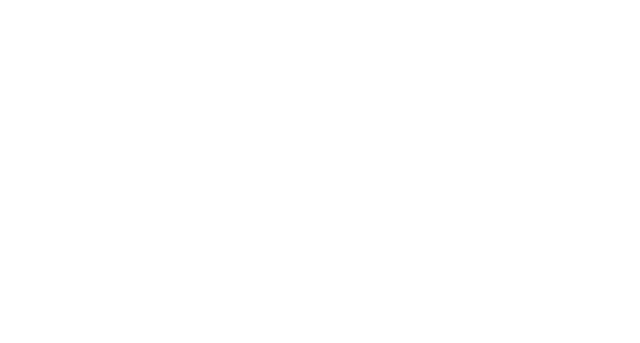
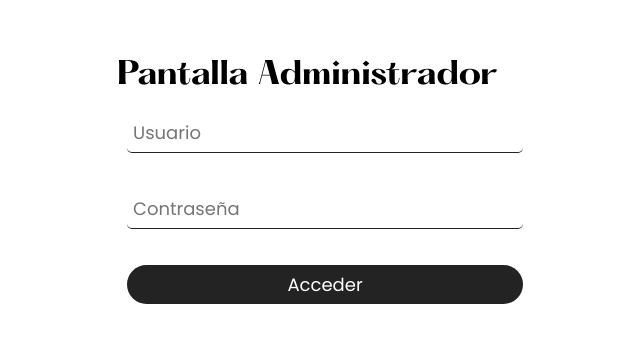
Before and after one commit to LeoPopolo/UltimoOjoWeb, an Angular app: page /login in a window 1280 px wide. Before the commit this address led to /. Shown: the part 211-554 px from the top of the page, without its empty margins (333-973 px from the left). Built offline with nearby package versions, Linux system fonts and the light colour scheme.

Commit message:
creacíon adminscreen

```diff
--- /dev/null
+++ b/src/app/admin/layouts/admin/admin.component.html
@@ -0,0 +1 @@
+<p>admin works!</p>
--- /dev/null
+++ b/src/app/admin/layouts/login/login.component.html
@@ -0,0 +1,8 @@
+<section class="Wrapper">
+  <form class="Wrapper__form">
+    <h1 class="Wrapper__form__title">Pantalla Administrador</h1>
+    <app-input placeholderValue="Usuario"></app-input>
+    <app-input placeholderValue="Contraseña" type="password"></app-input>
+    <app-button text="Acceder"></app-button>
+  </form>
+</section>
--- /dev/null
+++ b/src/app/admin/layouts/login/login.component.scss
@@ -0,0 +1,23 @@
+@use "../../../styles/tools.scss" as tools;
+
+.Wrapper {
+  display: flex;
+  justify-content: center;
+  align-items: center;
+  width: 100%;
+  height: 100%;
+
+  &__form {
+    display: flex;
+    flex-wrap: wrap;
+    flex-direction: column;
+    margin: 5px;
+
+    &__title {
+      text-align: center;
+      font-family: "Hatton";
+      font-size: tools.fontSizes(l);
+      width: 100%;
+    }
+  }
+}
--- a/src/app/web/components/input/input.component.html
+++ b/src/app/web/components/input/input.component.html
@@ -1 +1 @@
-<input class="Input"  type="text" [placeholder]="placeholderValue">
+<input class="Input"  [type]="type" [placeholder]="placeholderValue">
--- a/src/app/web/components/input/input.component.ts
+++ b/src/app/web/components/input/input.component.ts
@@ -5,8 +5,9 @@ import { Component, Input } from '@angular/core';
   standalone: true,
   imports: [],
   templateUrl: './input.component.html',
-  styleUrl: './input.component.scss'
+  styleUrl: './input.component.scss',
 })
 export class InputComponent {
   @Input() placeholderValue: string = '';
+  @Input() type: string = 'text';
 }
```
Also changed, not shown: src/app/admin/layouts/admin/admin.component.ts (added, +12 -0 lines), src/app/admin/layouts/login/login.component.ts (added, +14 -0 lines), src/app/app.routes.ts (+14 -4 lines), src/app/admin/layouts/admin/admin.component.scss (added).
